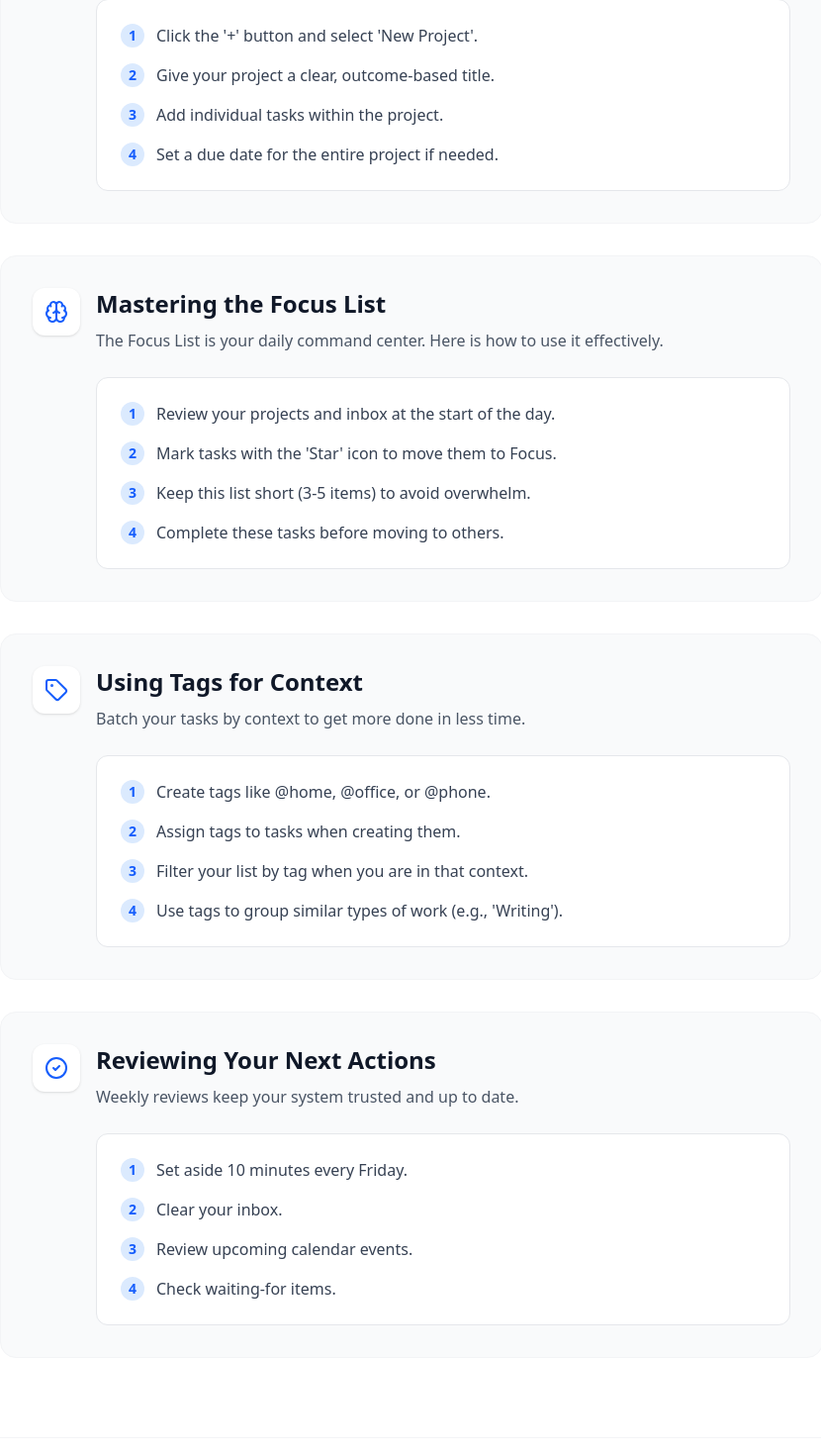
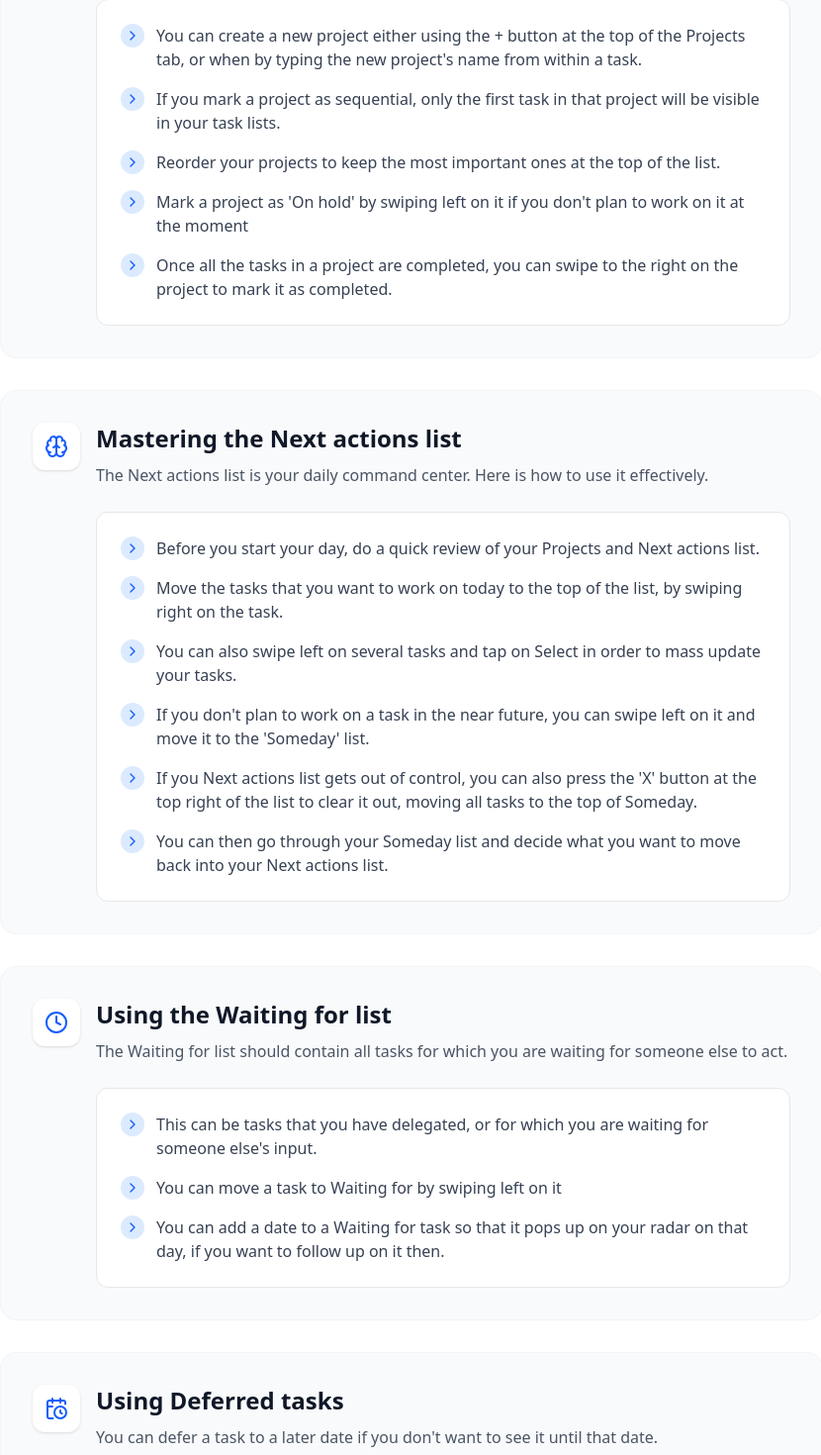
Before and after one commit to Fraisejr/next-idea-website, a Next.js app: page /tutorials in a window 1280 px wide. Shown: the part 488-1958 px from the top of the page at 99% size, without its empty margins (224-1054 px from the left). Built offline with nearby package versions, Linux system fonts and the light colour scheme.

Commit message:
Update tutorial icons to be more relevant

```diff
--- a/src/app/tutorials/page.tsx
+++ b/src/app/tutorials/page.tsx
@@ -1,6 +1,6 @@
 import Navbar from '@/components/Navbar';
 import Footer from '@/components/Footer';
-import { BookOpen, CheckCircle2, Tag, ListTodo, Brain } from 'lucide-react';
+import { BookOpen, CheckCircle2, Tag, ListTodo, Brain, ChevronRight, Clock, CalendarClock, Sun, CalendarCheck2 } from 'lucide-react';
 
 const guides = [
     {
@@ -8,21 +8,44 @@ const guides = [
         description: "Learn how to organize your multi-step goals into manageable projects.",
         icon: ListTodo,
         steps: [
-            "Click the '+' button and select 'New Project'.",
-            "Give your project a clear, outcome-based title.",
-            "Add individual tasks within the project.",
-            "Set a due date for the entire project if needed."
+            "You can create a new project either using the + button at the top of the Projects tab, or when by typing the new project's name from within a task.",
+            "If you mark a project as sequential, only the first task in that project will be visible in your task lists.",
+            "Reorder your projects to keep the most important ones at the top of the list.",
+            "Mark a project as 'On hold' by swiping left on it if you don't plan to work on it at the moment",
+            "Once all the tasks in a project are completed, you can swipe to the right on the project to mark it as completed."
         ]
     },
     {
-        title: "Mastering the Focus List",
-        description: "The Focus List is your daily command center. Here is how to use it effectively.",
+        title: "Mastering the Next actions list",
+        description: "The Next actions list is your daily command center. Here is how to use it effectively.",
         icon: Brain,
         steps: [
-            "Review your projects and inbox at the start of the day.",
-            "Mark tasks with the 'Star' icon to move them to Focus.",
-            "Keep this list short (3-5 items) to avoid overwhelm.",
-            "Complete these tasks before moving to others."
+            "Before you start your day, do a quick review of your Projects and Next actions list.",
+            "Move the tasks that you want to work on today to the top of the list, by swiping right on the task.",
+            "You can also swipe left on several tasks and tap on Select in order to mass update your tasks.",
+            "If you don't plan to work on a task in the near future, you can swipe left on it and move it to the 'Someday' list.",
+            "If you Next actions list gets out of control, you can also press the 'X' button at the top right of the list to clear it out, moving all tasks to the top of Someday.",
+            "You can then go through your Someday list and decide what you want to move back into your Next actions list."
+        ]
+    },
+    {
+        title: "Using the Waiting for list",
+        description: "The Waiting for list should contain all tasks for which you are waiting for someone else to act.",
+        icon: Clock,
+        steps: [
+            "This can be tasks that you have delegated, or for which you are waiting for someone else's input.",
+            "You can move a task to Waiting for by swiping left on it",
+            "You can add a date to a Waiting for task so that it pops up on your radar on that day, if you want to follow up on it then."
+        ]
+    },
+    {
+        title: "Using Deferred tasks",
+        description: "You can defer a task to a later date if you don't want to see it until that date.",
+        icon: CalendarClock,
+        steps: [
+            "If you enter a due date on a task, then toggle 'Hide until date', this task will be invisible until that date, execpt in the Deferred list.",
+            "This is very useful for tasks that you cannot start working on until a certain date.",
+            "When that date arrives, the task will automatically appear in your action list, and in your Due and overdue list."
         ]
     },
     {
@@ -32,19 +55,29 @@ const guides = [
         steps: [
             "Create tags like @home, @office, or @phone.",
             "Assign tags to tasks when creating them.",
-            "Filter your list by tag when you are in that context.",
-            "Use tags to group similar types of work (e.g., 'Writing')."
+            "Filter your list by tag when you are in that context."
         ]
     },
     {
-        title: "Reviewing Your Next Actions",
-        description: "Weekly reviews keep your system trusted and up to date.",
-        icon: CheckCircle2,
+        title: "Daily task review",
+        description: "The daily review is a great way to kick-start your day.",
+        icon: Sun,
         steps: [
-            "Set aside 10 minutes every Friday.",
-            "Clear your inbox.",
-            "Review upcoming calendar events.",
-            "Check waiting-for items."
+            "Before you start your day, do a quick review of your Projects and Next actions list.",
+            "Move the tasks that you want to work on today to the top of the list, by swiping right on the task.",
+            "You can also swipe left on several tasks and tap on Select in order to mass update your tasks."
+        ]
+    },
+    {
+        title: "Weekly review",
+        description: "The weekly review is essential to keep your system trusted and up to date.",
+        icon: CalendarCheck2,
+        steps: [
+            "Set aside 15 or 30 minutes once a week for your weekly review.",
+            "Go to the Menu and select 'Review tasks' to get started. This will show you a checklist of the recommended actions for completing your weekly review.",
+            "Tap on any of the actions to jump to the relevant view.",
+            "Swipe on each of the actions to complete them, and tap on Complete review once you are done, which updates the Last review date.",
+            "The weekly review is a great way to make you trust that your system is complete and up to date."
         ]
     }
 ];
@@ -86,8 +119,8 @@ export default function TutorialsPage() {
                                         <ul className="space-y-4">
                                             {guide.steps.map((step, stepIndex) => (
                                                 <li key={stepIndex} className="flex items-start gap-3">
-                                                    <span className="flex-shrink-0 w-6 h-6 flex items-center justify-center rounded-full bg-blue-100 text-blue-600 text-sm font-bold">
-                                                        {stepIndex + 1}
+                                                    <span className="flex-shrink-0 w-6 h-6 flex items-center justify-center rounded-full bg-blue-100 text-blue-600">
+                                                        <ChevronRight className="w-4 h-4" />
                                                     </span>
                                                     <span className="text-gray-700">{step}</span>
                                                 </li>
--- a/src/components/Features.tsx
+++ b/src/components/Features.tsx
@@ -2,20 +2,20 @@ import { Target, ListTodo, Tag, Cloud } from 'lucide-react';
 
 const features = [
     {
-        title: "Focus List",
-        description: "Prioritize your day by adding only the tasks you intend to complete now. Avoid overwhelm.",
+        title: "Next Actions List",
+        description: "Prioritize your day easily by seeing a complete list of all of your next actions, and reordering them.",
         icon: Target,
         color: "bg-blue-100 text-blue-600",
     },
     {
         title: "Projects",
-        description: "Organize multi-step outcomes into projects. Keep your actionable tasks separate from big goals.",
+        description: "Organize multi-step outcomes into projects. Keep your actionable tasks separate from your bigger goals.",
         icon: ListTodo,
         color: "bg-purple-100 text-purple-600",
     },
     {
         title: "Context Tags",
-        description: "Batch tasks by context (e.g., @home, @office) to clear your list efficiently.",
+        description: "Group tasks by context (e.g., @home, @office) to focus only on tasks that you can work on based on where you are.",
         icon: Tag,
         color: "bg-red-100 text-red-600",
     },
@@ -33,10 +33,10 @@ export default function Features() {
             <div className="max-w-6xl mx-auto px-4 sm:px-6 lg:px-8">
                 <div className="text-center mb-16">
                     <h2 className="text-3xl font-bold tracking-tight text-gray-900 sm:text-4xl">
-                        Designed for Focus
+                        Designed for getting things done
                     </h2>
                     <p className="mt-4 text-lg text-gray-600">
-                        Everything you need to get things done, without the clutter.
+                        Everything you need to be productive, without the clutter.
                     </p>
                 </div>
 
--- a/src/components/Hero.tsx
+++ b/src/components/Hero.tsx
@@ -31,7 +31,9 @@ export default function Hero() {
                 {/* CTAs */}
                 <div className="flex flex-col sm:flex-row items-center justify-center gap-4 pt-4">
                     <Link
-                        href="#"
+                        href="https://apps.apple.com/es/app/next-idea/id6448846931?l=en-GB"
+                        target="_blank"
+                        rel="noopener noreferrer"
                         className="inline-flex items-center justify-center px-8 py-3.5 text-base font-semibold text-white bg-blue-600 hover:bg-blue-700 rounded-full transition-all hover:shadow-lg hover:shadow-blue-500/25 min-w-[200px]"
                     >
                         Download on App Store
```
